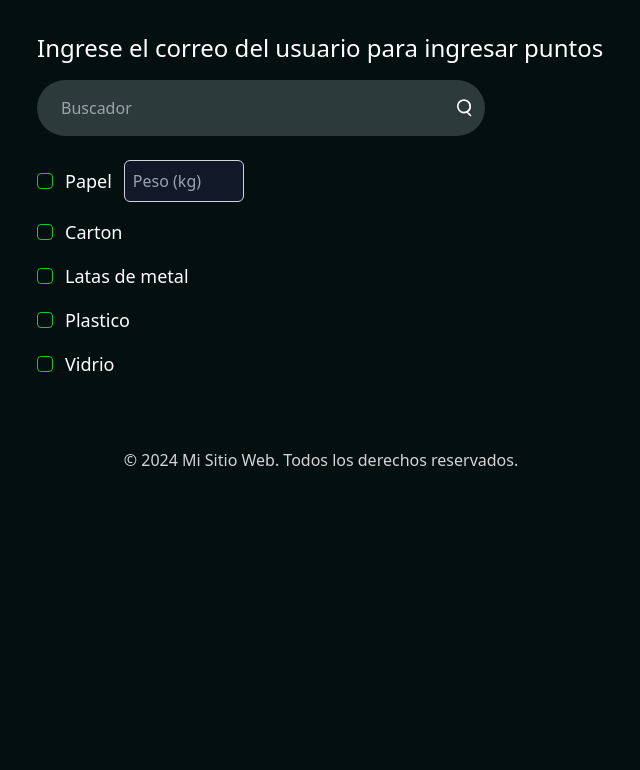
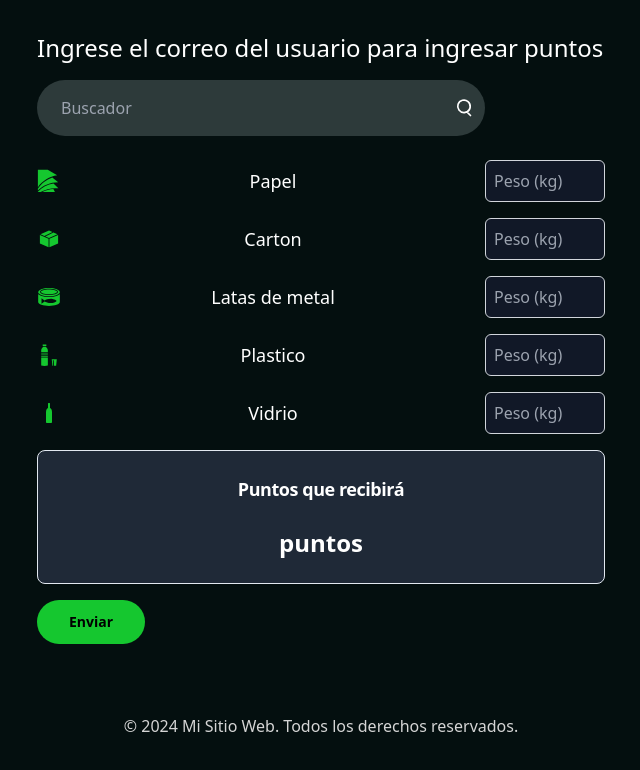
Before and after one commit to MatiasAguirre26/reciclaje-final, a Next.js app: page /admin in a window 1280 px wide. Shown: the top 770 px of the page, without its empty margins (319-959 px from the left). Built offline with nearby package versions, Linux system fonts and the light colour scheme.

Commit message:
estilando el admin con compenentes para que el usuario vea los puntos, un boton y los iconos de los materiales

```diff
--- a/package.json
+++ b/package.json
@@ -10,7 +10,6 @@
   },
   "dependencies": {
     "@heroicons/react": "2.1.5",
-    "@radix-ui/react-checkbox": "^1.1.1",
     "@radix-ui/react-select": "^2.1.1",
     "@radix-ui/react-slot": "^1.1.0",
     "class-variance-authority": "^0.7.0",
--- a/src/app/admin/page.js
+++ b/src/app/admin/page.js
@@ -1,7 +1,14 @@
 'use client'
 
 import SearchBar from "@/components/search-bar";
-import { Checkbox } from "@/components/ui/checkbox"
+import { Button, buttonVariants } from "@/components/ui/button"
+import { Card, CardHeader, CardTitle, CardContent } from "@/components/ui/card"
+
+import MetalIcon from '/public/icons/metal.svg';
+import GlassIcon from '/public/icons/glass.svg';
+import PaperIcon from '/public/icons/paper.svg';
+import BoxIcon from '/public/icons/box.svg';
+import PlasticIcon from '/public/icons/plastic.svg';
 
 export default function AdminPage() {
     return (
@@ -12,8 +19,8 @@ export default function AdminPage() {
             {/* Grupo de checkboxes con textos */}
             <div className="mt-6 space-y-4">
                 {/* Primera opción */}
-                <div className="flex items-center space-x-3">
-                    <Checkbox id="option-1" />
+                <div className="flex items-center justify-between space-x-3 ">
+                    <PaperIcon className="w-6 h-6 text-[--color-primary]" />
                     <label htmlFor="option-1" className="text-lg">Papel</label>
                     <input
                         type="number"
@@ -23,26 +30,58 @@ export default function AdminPage() {
                 </div>
 
                 {/* Segunda opción */}
-                <div className="flex items-center space-x-3">
-                    <Checkbox id="option-2" />
+                <div className="flex items-center justify-between space-x-3 ">
+                    <BoxIcon className="w-6 h-6 text-[--color-primary]" />
                     <label htmlFor="option-2" className="text-lg">Carton</label>
+                    <input
+                        type="number"
+                        placeholder="Peso (kg)"
+                        className="ml-4 p-2 border border-gray-300 rounded-md w-[120px] bg-gray-900 text-white"
+                    />
                 </div>
 
                 {/* Tercera opción */}
-                <div className="flex items-center space-x-3">
-                    <Checkbox id="option-3" />
+                <div className="flex items-center justify-between space-x-3 ">
+                    <MetalIcon className="w-6 h-6 text-[--color-primary]" />
                     <label htmlFor="option-3" className="text-lg">Latas de metal</label>
+                    <input
+                        type="number"
+                        placeholder="Peso (kg)"
+                        className="ml-4 p-2 border border-gray-300 rounded-md w-[120px] bg-gray-900 text-white"
+                    />
                 </div>
                {/* Cuarta opción */}
-               <div className="flex items-center space-x-3">
-                    <Checkbox id="option-4" />
+               <div className="flex items-center justify-between space-x-3 ">
+                   <PlasticIcon className="w-6 h-6 text-[--color-primary]" />
                     <label htmlFor="option-4" className="text-lg">Plastico</label>
+                    <input
+                        type="number"
+                        placeholder="Peso (kg)"
+                        className="ml-4 p-2 border border-gray-300 rounded-md w-[120px] bg-gray-900 text-white"
+                    />
                 </div>
                {/* Quinta opción */}
-               <div className="flex items-center space-x-3">
-                    <Checkbox id="option-5" />
+               <div className="flex items-center justify-between space-x-3 ">
+                    <GlassIcon className="w-6 h-6 text-[--color-primary]" />
                     <label htmlFor="option-5" className="text-lg">Vidrio</label>
+                    <input
+                        type="number"
+                        placeholder="Peso (kg)"
+                        className="ml-4 p-2 border border-gray-300 rounded-md w-[120px] bg-gray-900 text-white"
+                    />
                 </div>
+                {/* Tarjeta para mostrar los puntos del usuario */}
+                <div className="mt-6">
+                    <Card className="text-white bg-gray-800">
+                        <CardHeader>
+                            <CardTitle className="text-lg text-center">Puntos que recibirá</CardTitle>
+                        </CardHeader>
+                        <CardContent>
+                            <p className="text-2xl font-bold text-center"> puntos</p>
+                        </CardContent>
+                    </Card>
+                </div>
+                <Button className={buttonVariants({ variant: "default", size: "lg", className: "font-bold" })}>Enviar</Button>
             </div>
         </div>
     );
--- a/src/app/rewards/[id]/page.js
+++ b/src/app/rewards/[id]/page.js
@@ -11,7 +11,7 @@ import { useSession } from "next-auth/react";
 
 export default function RewardDetails() {
   const { data: session } = useSession(); // Obtiene la sesión
-  const userId = session.user.id; // Asegúrate de que esta propiedad exista
+  const userId = session.user.userId; // Asegúrate de que esta propiedad exista
 
   const { selectedReward, redeemReward, userPoints } = useRewardStore();
   const [redeemed, setRedeemed] = useState(false); // Para mostrar un mensaje de confirmación
--- /dev/null
+++ b/src/components/ui/card.jsx
@@ -0,0 +1,50 @@
+import * as React from "react"
+
+import { cn } from "@/lib/utils"
+
+const Card = React.forwardRef(({ className, ...props }, ref) => (
+  <div
+    ref={ref}
+    className={cn("rounded-lg border bg-card text-card-foreground shadow-sm", className)}
+    {...props} />
+))
+Card.displayName = "Card"
+
+const CardHeader = React.forwardRef(({ className, ...props }, ref) => (
+  <div
+    ref={ref}
+    className={cn("flex flex-col space-y-1.5 p-6", className)}
+    {...props} />
+))
+CardHeader.displayName = "CardHeader"
+
+const CardTitle = React.forwardRef(({ className, ...props }, ref) => (
+  <h3
+    ref={ref}
+    className={cn("text-2xl font-semibold leading-none tracking-tight", className)}
+    {...props} />
+))
+CardTitle.displayName = "CardTitle"
+
+const CardDescription = React.forwardRef(({ className, ...props }, ref) => (
+  <p
+    ref={ref}
+    className={cn("text-sm text-muted-foreground", className)}
+    {...props} />
+))
+CardDescription.displayName = "CardDescription"
+
+const CardContent = React.forwardRef(({ className, ...props }, ref) => (
+  <div ref={ref} className={cn("p-6 pt-0", className)} {...props} />
+))
+CardContent.displayName = "CardContent"
+
+const CardFooter = React.forwardRef(({ className, ...props }, ref) => (
+  <div
+    ref={ref}
+    className={cn("flex items-center p-6 pt-0", className)}
+    {...props} />
+))
+CardFooter.displayName = "CardFooter"
+
+export { Card, CardHeader, CardFooter, CardTitle, CardDescription, CardContent }
```
Also changed, not shown: 1 other file (tests, documents, lock files or other folders).
